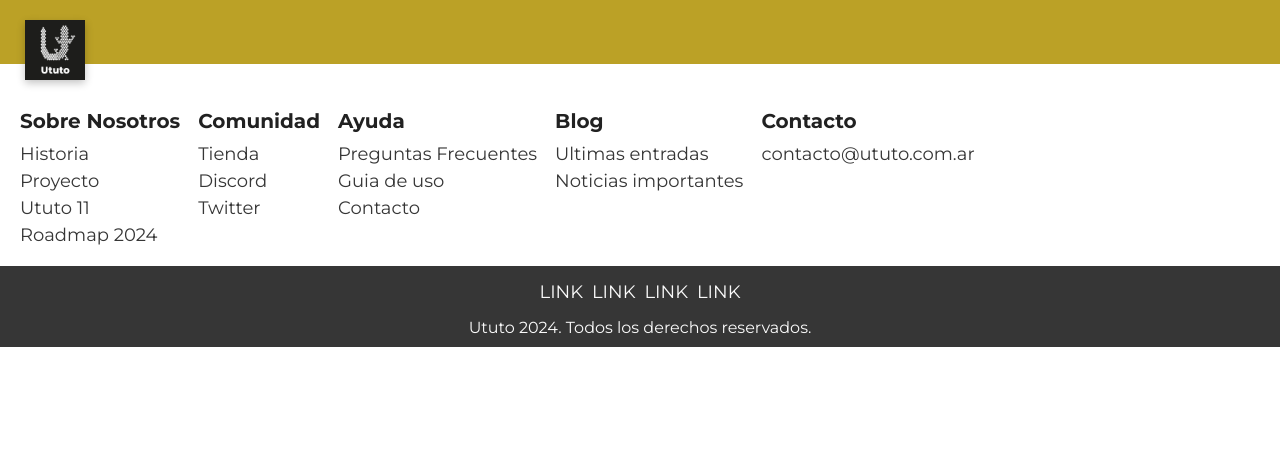
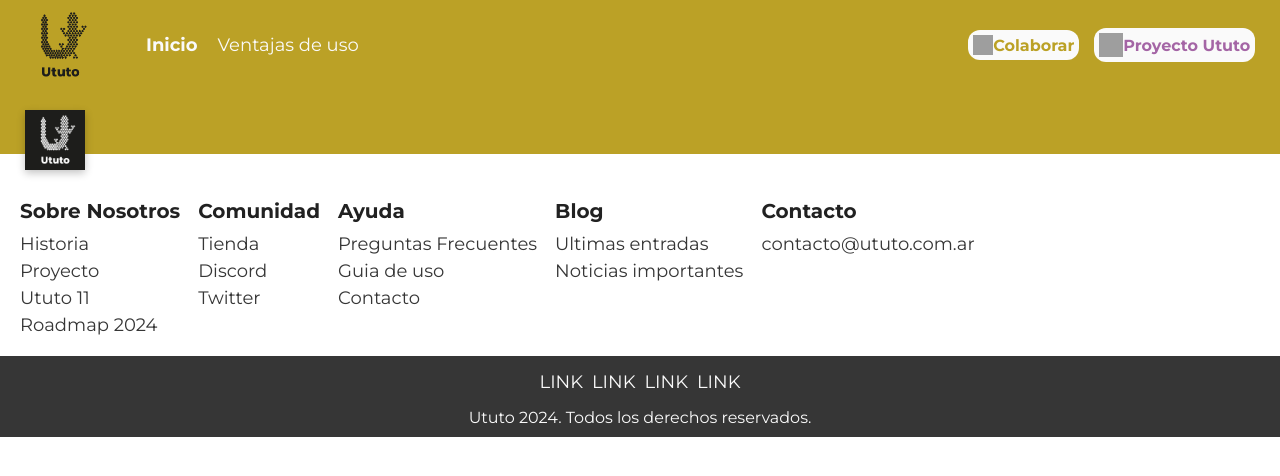
Before and after one commit to ututolinux/sitioWeb, a React (Vite) app: page / in a window 1280 px wide. Shown: the top 476 px of the page. Built offline with nearby package versions, Linux system fonts and the light colour scheme; grey boxes are pictures that could not be loaded.

Commit message:
Navbar terminado

```diff
--- a/src/App.jsx
+++ b/src/App.jsx
@@ -1,9 +1,11 @@
 import Footer from "./components/Footer/Footer"
+import Navbar from "./components/Navbar/Navbar"
 
 function App() {
 
   return (
     <>
+    <Navbar/>
     <Footer/>
     </>
   )
--- /dev/null
+++ b/src/components/Navbar/Navbar.jsx
@@ -0,0 +1,80 @@
+import { useState } from "react";
+import {
+  BoxLinksRedirect,
+  ButtonMenu,
+  LinkComponent,
+  LinkRedirect,
+  NavbarBox,
+  NavbarContainer,
+  NavbarLink,
+  NavbarLogo,
+  NavbarMenu,
+  NavbarMenuContainer,
+} from "./Navbar.styles";
+import ututoLogo from "../../assets/ututo-mono.png";
+const Navbar = () => {
+  const [open, setOpen] = useState(false);
+
+  const toggleMenu = () => {
+    setOpen(!open);
+  };
+  return (
+    // Navbar
+    <NavbarBox>
+      {/* NavbarContainer */}
+      <NavbarContainer>
+        <NavbarLogo src={ututoLogo} alt="ututo-v1-black" />
+        <ButtonMenu onClick={toggleMenu}>
+          <img
+            width="30"
+            height="30"
+            src="https://img.icons8.com/ios-filled/fafafa/menu--v1.png"
+            alt="menu--v1"
+          />
+        </ButtonMenu>
+      </NavbarContainer>
+
+      <NavbarMenuContainer open={open}>
+        {/* Menu */}
+        <NavbarMenu >
+          <NavbarLink>
+            <LinkComponent href="#" style={{ fontWeight: 700 }}>
+              Inicio
+            </LinkComponent>
+          </NavbarLink>
+          <NavbarLink>
+            <LinkComponent href="#">Ventajas de uso</LinkComponent>
+          </NavbarLink>
+        </NavbarMenu>
+        {/* Menu para redirigirse a otra pagina */}
+        <BoxLinksRedirect>
+          <LinkRedirect href="#" target="_blank" style={{ color: "#bba126" }}>
+            {" "}
+            <img
+              width="20"
+              height="20"
+              src="https://img.icons8.com/material-rounded/bba126/like--v1.png"
+              alt="like--v1"
+            />
+            Colaborar
+          </LinkRedirect>
+          <LinkRedirect
+            href="https://ututo.org/"
+            target="_blank"
+            style={{ color: "#a465a5" }}
+          >
+            <img
+              width="24"
+              height="24"
+              src="https://img.icons8.com/sf-regular/a465a5/imac.png"
+              alt="imac"
+            />
+            Proyecto Ututo
+          </LinkRedirect>
+        </BoxLinksRedirect>
+      </NavbarMenuContainer>
+    </NavbarBox>
+  );
+};
+
+export default Navbar;
--- /dev/null
+++ b/src/components/Navbar/Navbar.styles.js
@@ -0,0 +1,102 @@
+import styled from "styled-components";
+
+export const NavbarBox = styled.nav`
+  background-color: var(--color-yellow);
+
+  @media (min-width: 1200px) {
+    display: flex;
+    padding: 10px;
+    height: 90px;
+  }
+`;
+
+export const NavbarContainer = styled.div`
+  display: flex;
+  align-items: center;
+  justify-content: space-between;
+  width: 95%;
+  margin: 0 auto;
+  padding: 10px;
+
+  @media (min-width: 1200px) {
+    width: 10%;
+  }
+`;
+
+export const NavbarLogo = styled.img`
+  max-width: 100%;
+  width: 80px;
+  height: 70px;
+  object-fit: cover;
+`;
+
+export const ButtonMenu = styled.button`
+  background-color: transparent;
+  border: none;
+
+  @media (min-width: 1200px) {
+    display: none;
+  }
+`;
+
+export const NavbarMenuContainer = styled.div`
+  display: flex;
+  flex-direction: column;
+  align-items: center;
+  overflow: hidden;
+  gap: 2rem;
+  height: ${({ open }) => (open ? "0" : "100%")};
+
+  @media (min-width: 1200px) {
+    height: 100%;
+    width: 90%;
+    flex-direction: row;
+  }
+`;
+
+export const NavbarMenu = styled.ul`
+  display: flex;
+  flex-direction: column;
+  align-items: center;
+  gap: 20px;
+  @media (min-width: 1200px) {
+    width: 65%;
+    justify-content: flex-start;
+    margin-left: 10px;
+    align-items: center;
+    flex-direction: row;
+  }
+`;
+
+export const NavbarLink = styled.li`
+  list-style: none;
+  color: #fafafa;
+`;
+
+export const LinkComponent = styled.a`
+  font-size: 18px;
+  text-decoration: none;
+  color: #fafafa;
+`;
+
+export const BoxLinksRedirect = styled.div`
+  display: flex;
+  flex-direction: column;
+  align-items: center;
+  gap: 15px;
+
+  @media (min-width: 1200px) {
+    width: 30%;
+    justify-content: flex-end;
+    flex-direction: row;
+  }
+`;
+export const LinkRedirect = styled.a`
+  display: flex;
+  align-items: center;
+  font-weight: var(--weight-bold);
+  background-color: #fafafa;
+  padding: 5px;
+  border-radius: 12px;
+  text-decoration: none;
+`;
```
Also changed, not shown: src/assets/ututo-mono.png (added).
